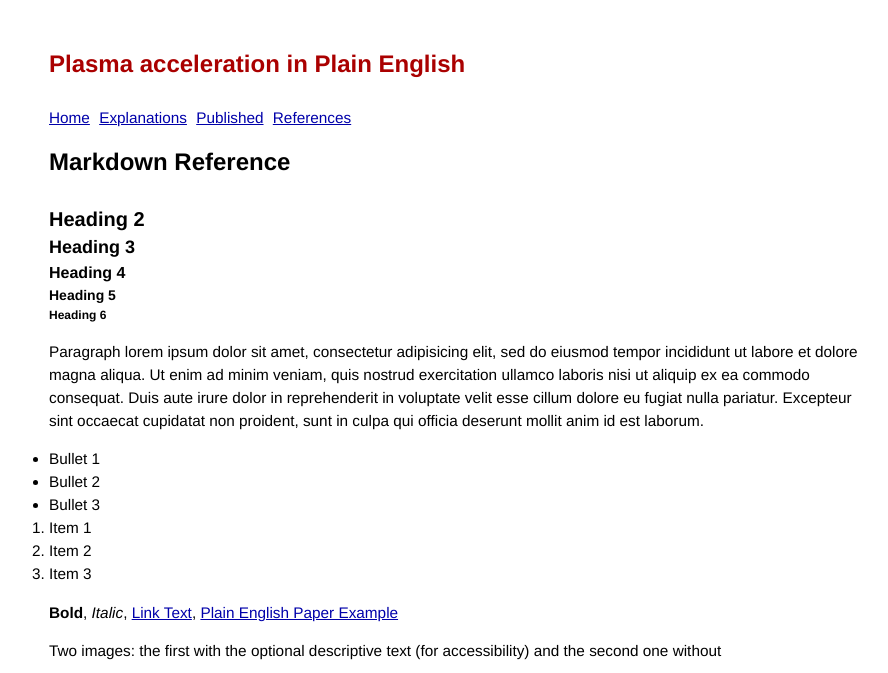
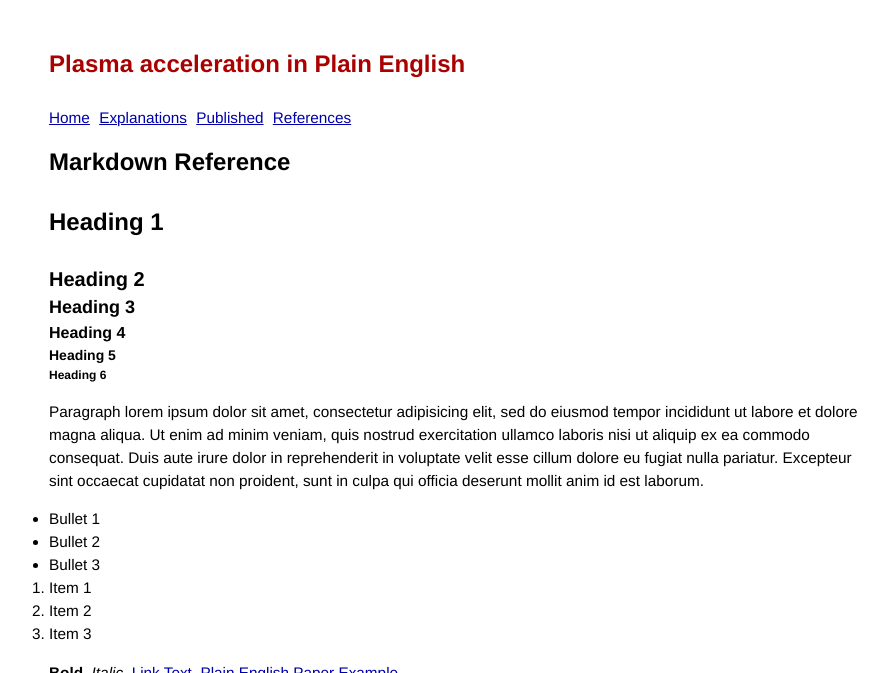
Before and after one commit to grbfacet/facet, a Jekyll site: the page built from ref-markdown.md, in a window 1280 px wide, cut to the strip 0-673 px from the top of the page. Shown: the whole strip, without its empty margins (176-1064 px from the left). Built offline with Jekyll 4.4.1, drawn with Linux system fonts in a browser that asks for light colours.

Commit message:
Testing changes to help dad

```diff
--- a/ref-markdown.md
+++ b/ref-markdown.md
@@ -2,6 +2,8 @@
 layout: default
 title: Markdown Reference
 ---
+
+# Heading 1
 
 ## Heading 2
 
```
